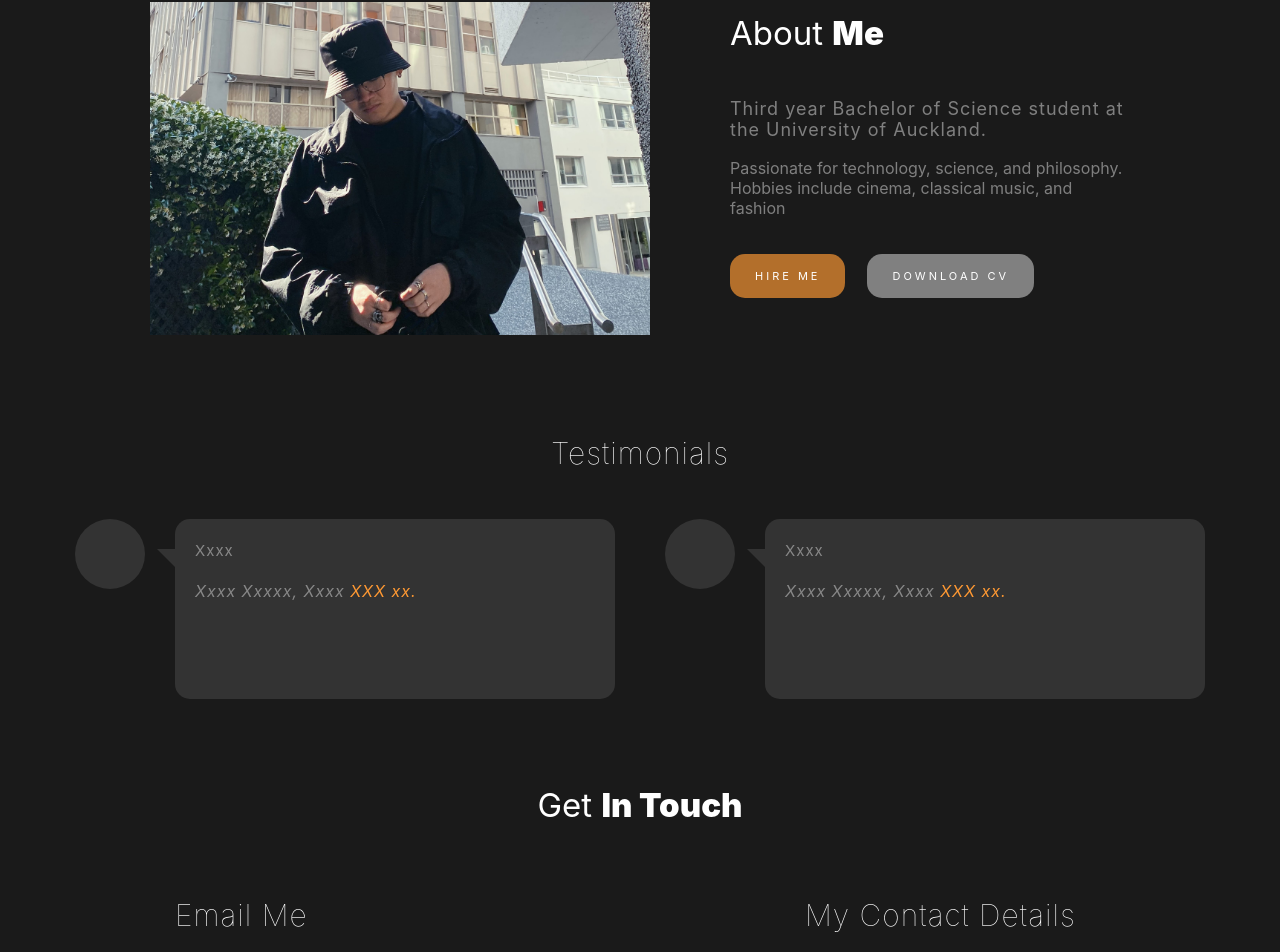
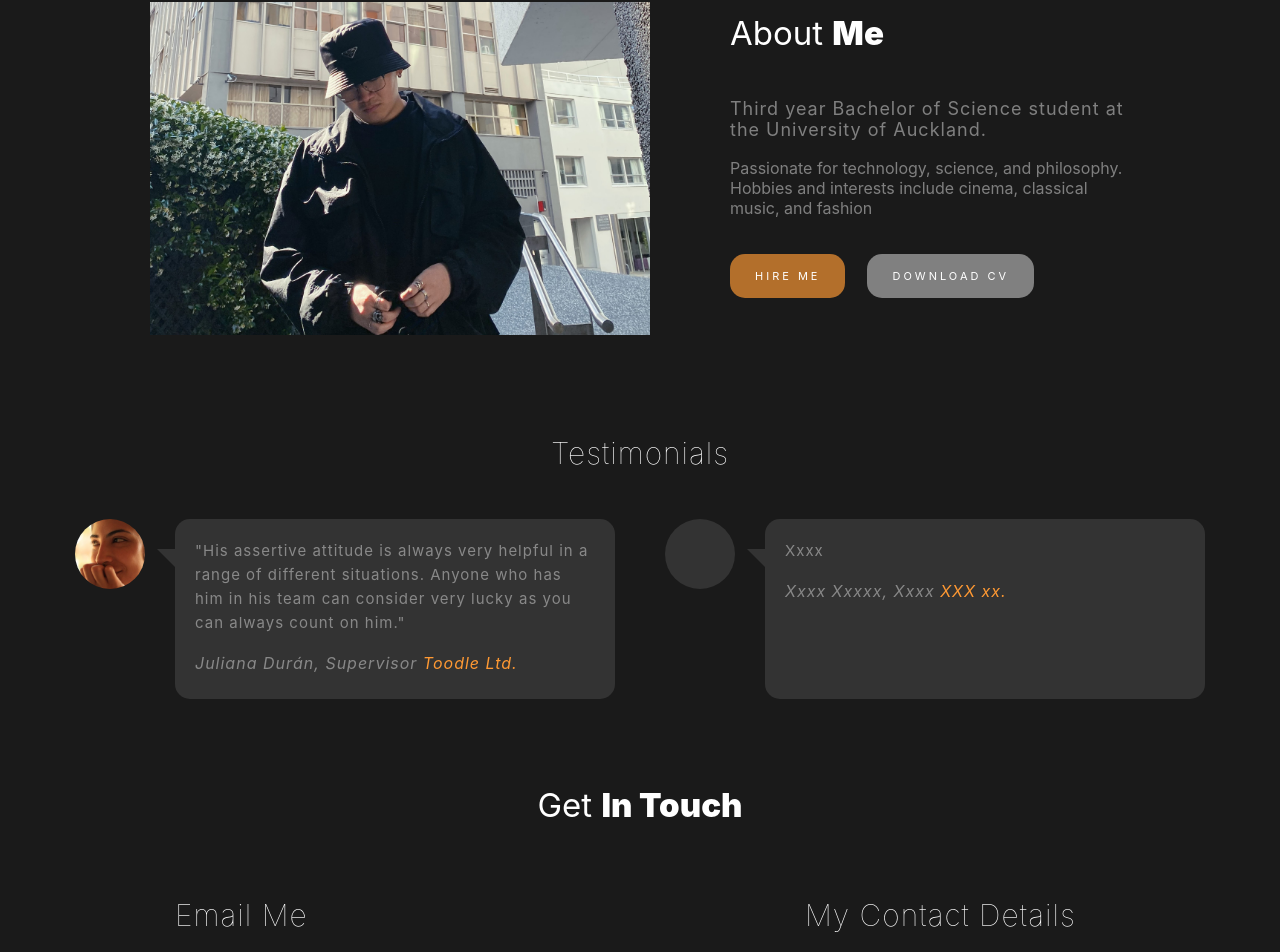
Before and after one commit to lucasli233/me, a React (Create React App) app: page / in a window 1280 px wide. Shown: the part 1686-2638 px from the top of the page. Built offline with nearby package versions, Linux system fonts and the light colour scheme.

Commit message:
added testimonial

```diff
--- a/src/App.tsx
+++ b/src/App.tsx
@@ -1,9 +1,11 @@
 import React from "react";
 import "./App.scss";
 import { NavBar, Main, About, Resume, Contact } from "./pages";
+{/* <meta name="viewport" content="width=device-width, initial-scale=1"></meta> */}
 
 function App() {
   return (
+
     <div className="App">
       <NavBar />
       <Main />
--- a/src/index.scss
+++ b/src/index.scss
@@ -1,3 +1,5 @@
+
+
 body {
   padding-top: 80px 0 0 0;
   margin: 0;
--- a/src/pages/About/About.scss
+++ b/src/pages/About/About.scss
@@ -132,6 +132,12 @@
   border-radius: 50%;
 }
 
+.profile-circle.juli{
+  background-image: url("./juliana.jpg");
+  background-size: cover;
+  background-position: center;
+}
+
 .chat-bubble {
   // position: relative;
   background-color: #333333;
--- a/src/pages/About/About.tsx
+++ b/src/pages/About/About.tsx
@@ -18,9 +18,10 @@ const About = () => {
               Auckland.
             </p>
             <p className="about-descp2">
-              Passionate for technology, science, and philosophy. Hobbies
+              Passionate for technology, science, and philosophy. Hobbies and interests
               include cinema, classical music, and fashion
             </p>
+
             <div className="about-buttonbox">
               <Link
                 className="about-contact-button"
@@ -49,18 +50,10 @@ const About = () => {
         <div className="testimonial-title">Testimonials</div>
         <div className="testi-content">
           <div className="testi-left">
+
+
             <div className="testi-box">
-              <div className="profile-circle"></div>
-              <div className="chat-bubble">
-                <div className="testi-texts-box">
-                  <p className="testi-text">Xxxx</p>
-                  <p className="testi-text-entity nicci">Xxxx Xxxxx, Xxxx</p>
-                </div>
-              </div>
-            </div>
-
-            {/* <div className="testi-box">
-              <div className="profile-circle"></div>
+              <div className="profile-circle juli"></div>
               <div className="chat-bubble">
                 <div className="testi-texts-box">
                   <p className="testi-text">
@@ -69,11 +62,11 @@ const About = () => {
                     consider very lucky as you can always count on him."
                   </p>
                   <p className="testi-text-entity juli">
-                    Juliana Durán, Manager
+                    Juliana Durán, Supervisor
                   </p>
                 </div>
               </div>
-            </div> */}
+            </div>
           </div>
           <div className="testi-right">
             <div className="testi-box">
```
Also changed, not shown: src/pages/About/juliana.jpg (added). Lines whose indentation alone changed are shown as unchanged.
